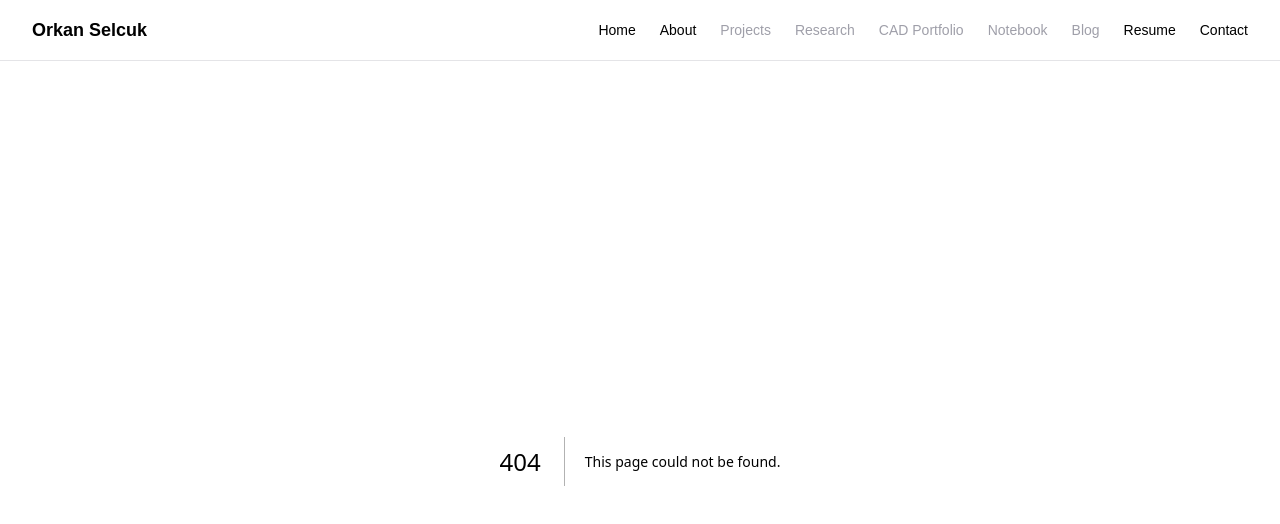
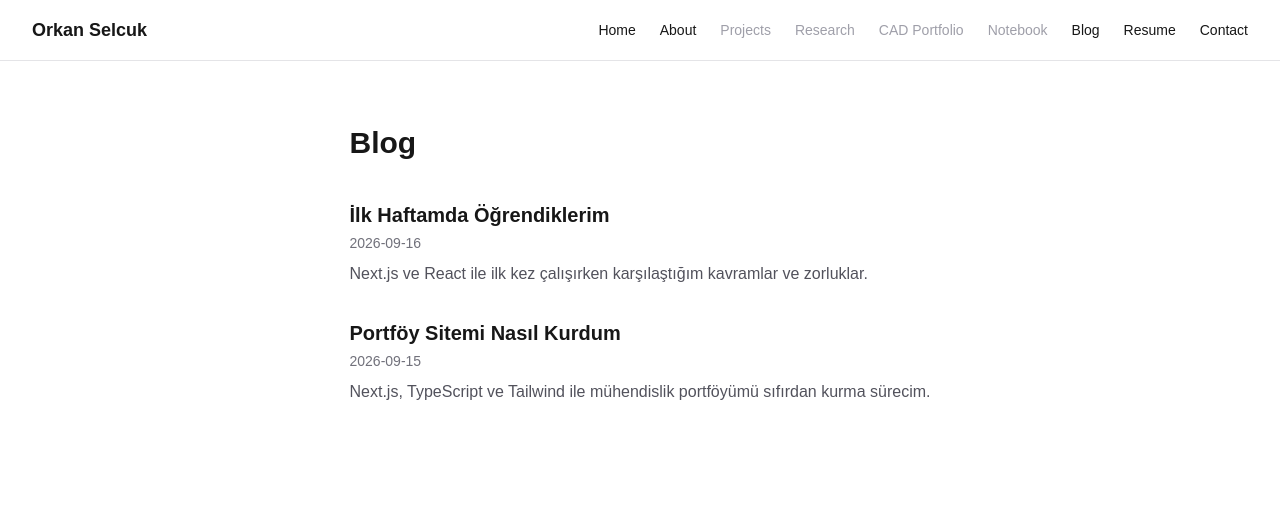
Before and after one commit to hypnoteizer/portfolio, a Next.js app: page /blog in a window 1280 px wide. Before the commit this address had no page. Shown: the top 524 px of the page. Built offline with nearby package versions, Linux system fonts and the light colour scheme.

Commit message:
add mdx-based blog system with listing and detail pages

```diff
--- /dev/null
+++ b/app/blog/[slug]/page.tsx
@@ -0,0 +1,22 @@
+import { getPostBySlug } from "@/lib/posts";
+import { MDXRemote } from "next-mdx-remote/rsc";
+
+export default async function BlogPost({
+  params,
+}: {
+  params: Promise<{ slug: string }>;
+}) {
+  const { slug } = await params;
+  const post = getPostBySlug(slug);
+
+  return (
+    <main className="max-w-2xl mx-auto px-8 py-16">
+      <h1 className="text-3xl font-bold mb-2">{post.frontmatter.title}</h1>
+      <p className="text-sm text-zinc-500 mb-8">{post.frontmatter.date}</p>
+
+      <article className="prose">
+        <MDXRemote source={post.content} />
+      </article>
+    </main>
+  );
+}
--- /dev/null
+++ b/app/blog/page.tsx
@@ -0,0 +1,30 @@
+import { getAllPosts } from "@/lib/posts";
+import Link from "next/link";
+
+export default function Blog() {
+  const posts = getAllPosts();
+
+  return (
+    <main className="max-w-2xl mx-auto px-8 py-16">
+      <h1 className="text-3xl font-bold mb-10">Blog</h1>
+
+      <ul className="flex flex-col gap-8">
+        {posts.map((post) => (
+          <li key={post.slug}>
+            <Link href={`/blog/${post.slug}`} className="group">
+              <h2 className="text-xl font-semibold group-hover:text-blue-600">
+                {post.frontmatter.title}
+              </h2>
+              <p className="text-sm text-zinc-500 mt-1">
+                {post.frontmatter.date}
+              </p>
+              <p className="text-zinc-600 mt-2 leading-relaxed">
+                {post.frontmatter.summary}
+              </p>
+            </Link>
+          </li>
+        ))}
+      </ul>
+    </main>
+  );
+}
--- a/app/globals.css
+++ b/app/globals.css
@@ -1,4 +1,5 @@
 @import "tailwindcss";
+@plugin "@tailwindcss/typography";
 
 :root {
   --background: #ffffff;
--- a/components/Navbar.tsx
+++ b/components/Navbar.tsx
@@ -7,7 +7,7 @@ const navItems = [
   { label: "Research", href: "/research", available: false },
   { label: "CAD Portfolio", href: "/cad", available: false },
   { label: "Notebook", href: "/notebook", available: false },
-  { label: "Blog", href: "/blog", available: false },
+  { label: "Blog", href: "/blog", available: true },
   { label: "Resume", href: "/resume", available: true },
   { label: "Contact", href: "/contact", available: true },
 ];
--- /dev/null
+++ b/content/blog/ikinci-yazi.mdx
@@ -0,0 +1,17 @@
+---
+title: "İlk Haftamda Öğrendiklerim"
+date: "2026-09-16"
+summary: "Next.js ve React ile ilk kez çalışırken karşılaştığım kavramlar ve zorluklar."
+---
+
+## JSX ile Tanışma
+
+HTML'e benziyor ama aslında JavaScript olan JSX kavramını öğrendim. Başta garip geldi ama mantığını kavrayınca çok doğal hissetmeye başladı.
+
+## Component Mantığı
+
+Bir arayüz parçasını bir kere yazıp tekrar tekrar kullanabilmek, kod tekrarını büyük ölçüde azaltıyor.
+
+## Git ile Çalışmak
+
+Her küçük özellik tamamlandığında commit atmanın, ileride "ne zaman ne değişti" sorusuna cevap bulmayı çok kolaylaştırdığını fark ettim.
--- /dev/null
+++ b/content/blog/ilk-yazi.mdx
@@ -0,0 +1,17 @@
+---
+title: "Portföy Sitemi Nasıl Kurdum"
+date: "2026-09-15"
+summary: "Next.js, TypeScript ve Tailwind ile mühendislik portföyümü sıfırdan kurma sürecim."
+---
+
+## Neden Bu Siteyi Kurdum
+
+KIT'e başlamadan önce, projelerimi ve öğrenme sürecimi belgeleyebileceğim bir yer istedim.
+
+## Kullandığım Teknolojiler
+
+Next.js, TypeScript ve TailwindCSS kullandım. Her biri farklı bir amaca hizmet ediyor.
+
+## Sonraki Adımlar
+
+Bu yazı tamamen bir denemedir. Bu blog sistemini kurduktan sonra, projelerimi de aynı mantıkla eklemeyi planlıyorum.
--- /dev/null
+++ b/lib/posts.ts
@@ -0,0 +1,52 @@
+import fs from "fs";
+import matter from "gray-matter";
+import path from "path";
+
+const postsDirectory = path.join(process.cwd(), "content/blog");
+
+export type PostFrontmatter = {
+  title: string;
+  date: string;
+  summary: string;
+};
+
+export type Post = {
+  slug: string;
+  frontmatter: PostFrontmatter;
+  content: string;
+};
+
+export function getAllPosts(): Post[] {
+  const fileNames = fs.readdirSync(postsDirectory);
+
+  const posts = fileNames.map((fileName) => {
+    const slug = fileName.replace(/\.mdx$/, "");
+    const fullPath = path.join(postsDirectory, fileName);
+    const fileContents = fs.readFileSync(fullPath, "utf8");
+
+    const { data, content } = matter(fileContents);
+
+    return {
+      slug,
+      frontmatter: data as PostFrontmatter,
+      content,
+    };
+  });
+
+  return posts.sort((a, b) =>
+    a.frontmatter.date < b.frontmatter.date ? 1 : -1
+  );
+}
+
+export function getPostBySlug(slug: string): Post {
+  const fullPath = path.join(postsDirectory, `${slug}.mdx`);
+  const fileContents = fs.readFileSync(fullPath, "utf8");
+
+  const { data, content } = matter(fileContents);
+
+  return {
+    slug,
+    frontmatter: data as PostFrontmatter,
+    content,
+  };
+}
```
Also changed, not shown: package.json (+8 -1 lines), 1 other file (tests, documents, lock files or other folders).
